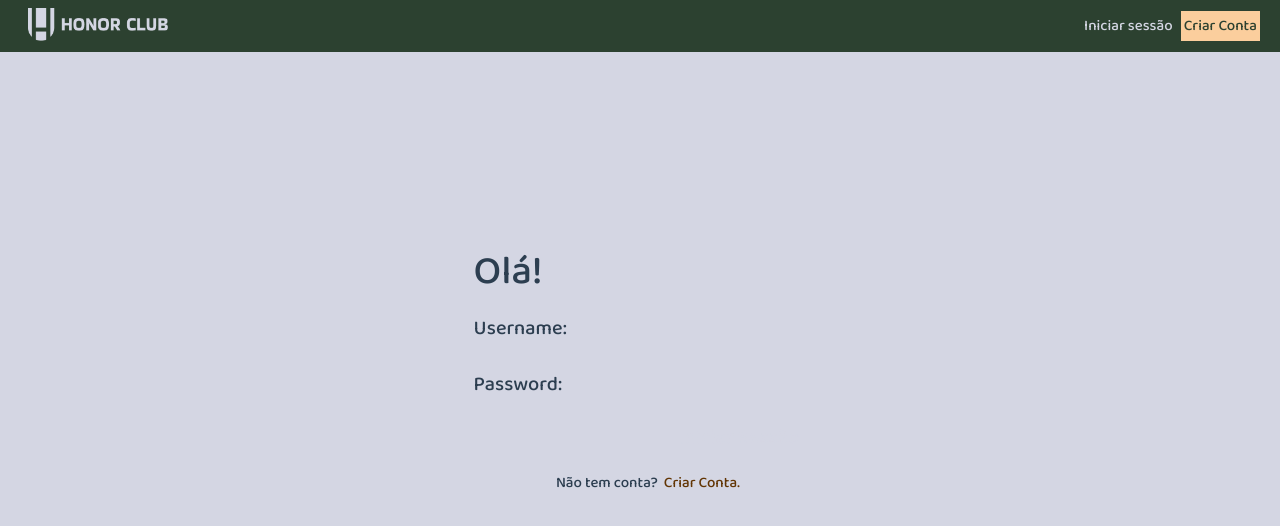
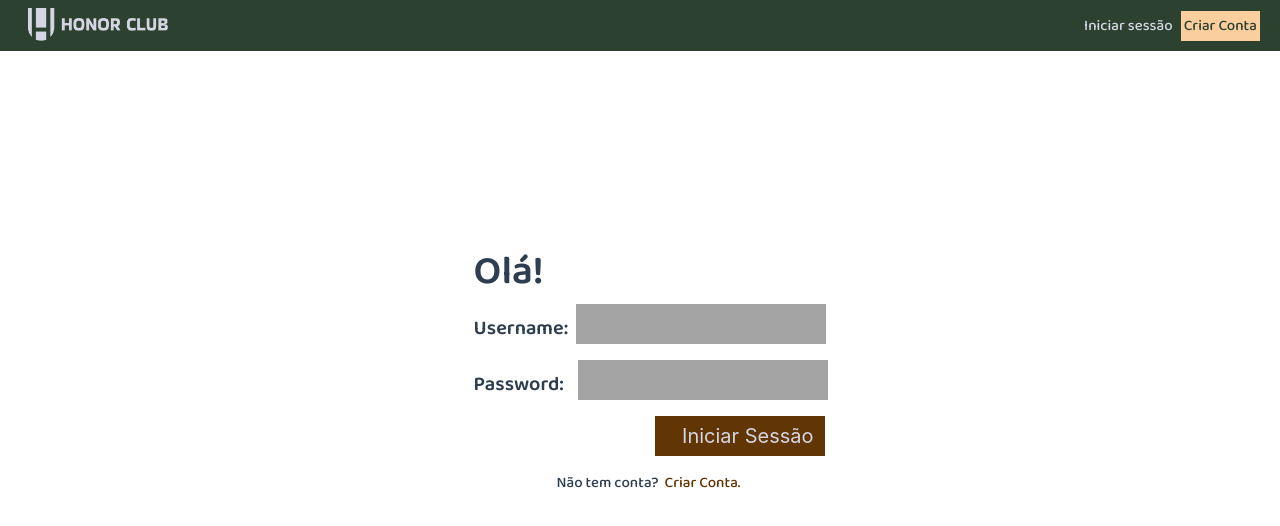
Before and after one commit to FranciscoGameiro2004/HonorClub-PW1-ESMAD, a Vue app: page /login in a window 1280 px wide. Shown: the top 526 px of the page. Built offline with nearby package versions, Linux system fonts and the light colour scheme; what fetch-mock would draw is missing.

Commit message:
Minor changes

```diff
--- a/src/assets/main.css
+++ b/src/assets/main.css
@@ -23,6 +23,11 @@
 @font-face {
   font-family: Baloo2-Bold;
   src: url(../assets/fontes/Baloo2-Bold.ttf);
+}
+
+@font-face {
+  font-family: Baloo2-SemiBold;
+  src: url(../assets/fontes/Baloo2-SemiBold.ttf);
 }
 
 #app {
--- a/src/views/LoginView.vue
+++ b/src/views/LoginView.vue
@@ -40,9 +40,8 @@
   </div>
 </template>
 
-<style>
+<style scoped>
 body, html {
-  font-family: 'Baloo2-Medium', sans-serif;
   height: 100%;
   margin: 0;
   background-color: #D4D6E3
@@ -104,6 +103,7 @@
 }
 
 h1 {
+  font-family: 'Baloo2-SemiBold', sans-serif;
   font-size: 40px;
 }
 
@@ -134,7 +134,8 @@
 
 .username-label,
 .password-label {
-  font-size: 20px;
+  font-family: 'Baloo2-SemiBold', sans-serif;
+  font-size: 5px;
 }
 
 input {
@@ -146,6 +147,7 @@
 }
 
 .password {
+  font-family: 'Baloo2-Medium', sans-serif;
   display: flex;
   position: relative;
   left: 1.7%
@@ -165,8 +167,8 @@
 .submit {
   display: flex;
   position: relative;
-  top: 5%;
-  left: 13%;
+  top: 3%;
+  left: 14%;
   font-size: 20px;
   color: #D4D6E3;
 }
@@ -176,6 +178,7 @@
 }
 
 p {
+  font-family: 'Baloo2-Medium', sans-serif;
   margin-top: 15px;
   font-size: 15px;
   text-align: center;
```
